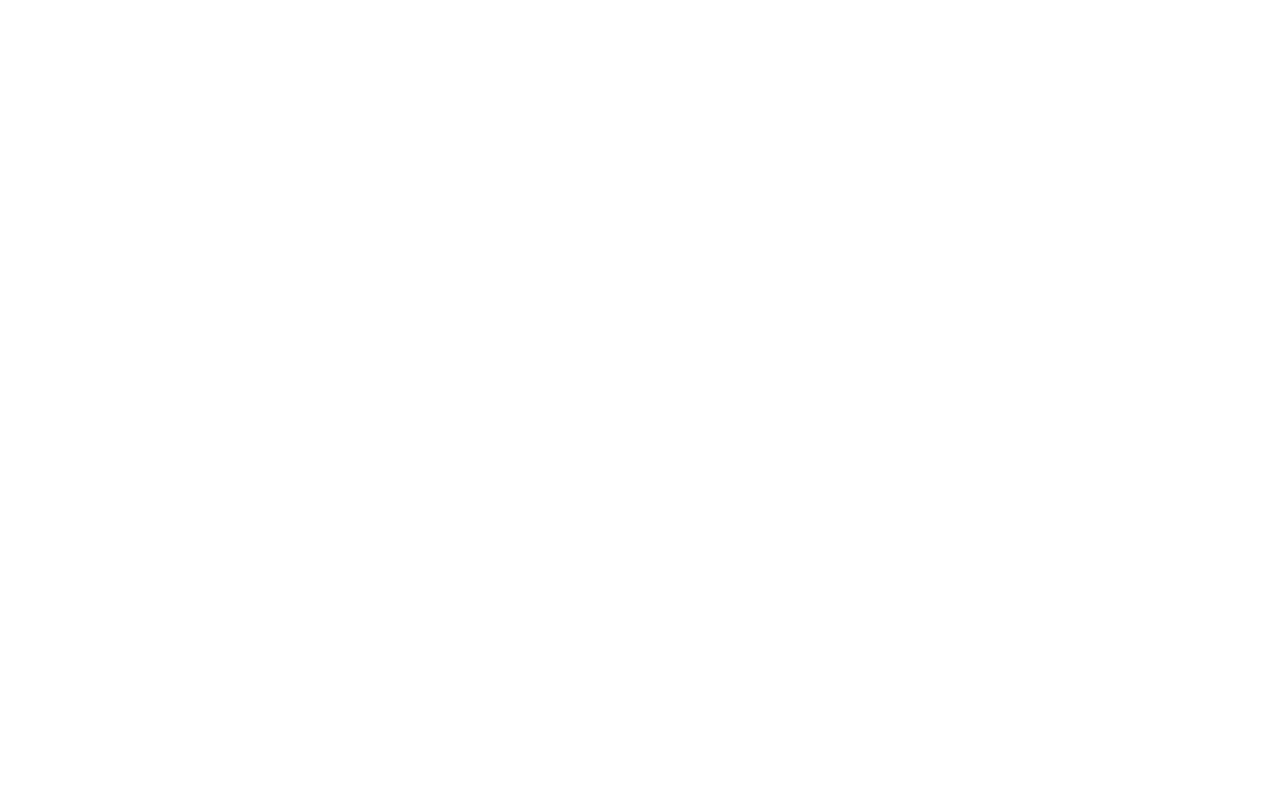
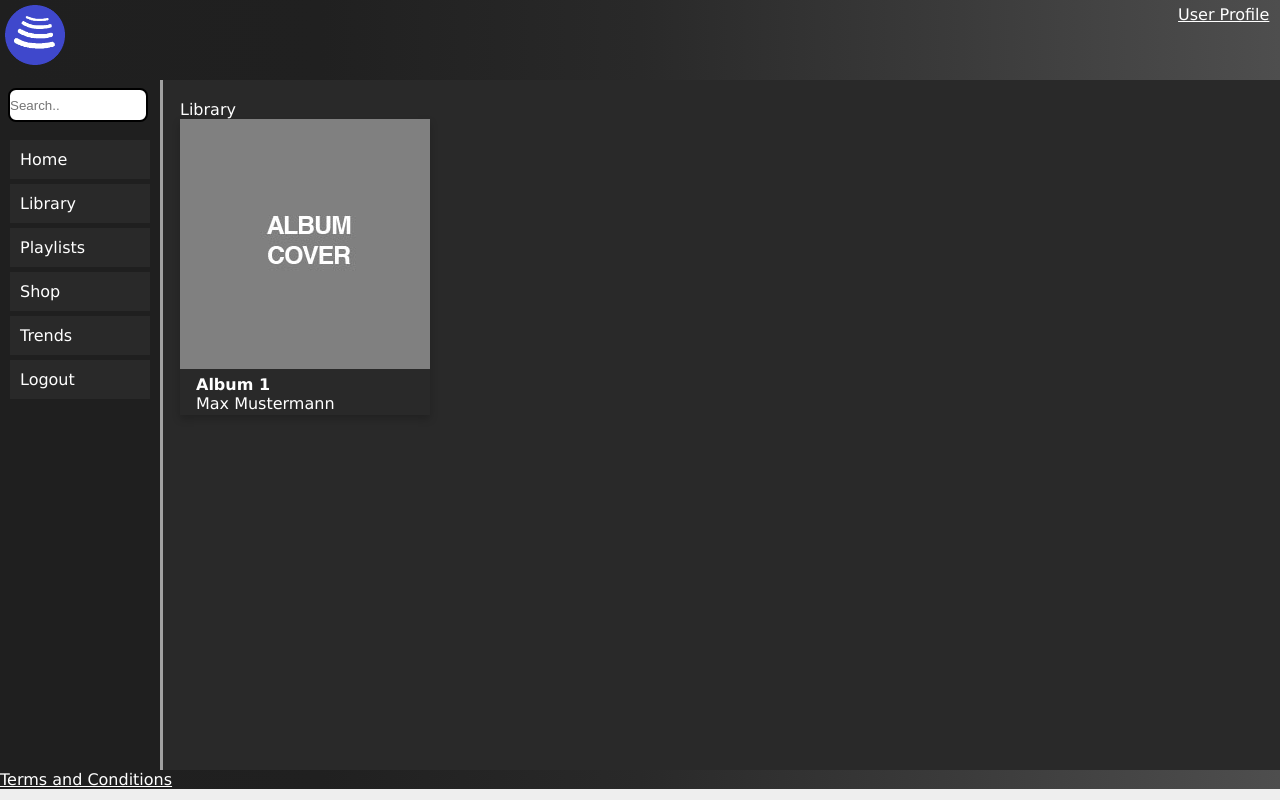
Before and after one commit to Niklas-Mezynski/fontys-prj1-2020-group-prj-2020-09, a PHP site: page /library.html in a window 1280 px wide. Before the commit the page is empty. Run offline with PHP 8.4, Linux system fonts and the light colour scheme.

Commit message:
Library Page

```diff
--- a/implementation/css/main.css
+++ b/implementation/css/main.css
@@ -133,3 +133,17 @@ tr#song:hover {
 img#cover {
 	margin: 20px;
 }
+
+.card {
+	width: 250px;
+	box-shadow: 0 4px 8px 0 rgba(0,0,0,0.2);
+	transition: 0.3s;
+  }
+
+.card:hover {
+	box-shadow: 0 8px 16px 0 rgba(0,0,0,0.2);
+  }
+
+.container {
+	padding: 2px 16px;
+  }
--- a/implementation/library.html
+++ b/implementation/library.html
@@ -1,2 +1,59 @@
+<!DOCTYPE html>
 <html>
+
+<head>
+	<title>Library</title>
+	<meta charset="UTF-8">
+	<link rel="stylesheet" href="css/main.css"><!-- link to stylesheet -->
+</head>
+
+<body>
+
+	<main>
+		<header>
+			<div class="column" id="logo"><img id="logo" src="img/Logo.png" alt="Songify" width="60" height="60" style="display: inline-block; ;"></div>
+			<div class="column" id="profileButton"><a href="profile.html">User Profile</a></div>
+		</header><!-- end of header -->
+
+		<aside>
+			<p></p>
+
+			<nav id="menu_v">
+				<form action="search.php" method="GET">
+					<input type="text" name="search" placeholder="Search.." id="searchbar">
+				</form>
+				<ul>
+					<li><a href="home.html">Home</a></li>
+					<li><a href="library.html">Library</a></li>
+					<li><a href="playlists.html">Playlists</a></li>
+					<li><a href="shop.html">Shop</a></li>
+					<li><a href="trends.html">Trends</a></li>
+					<li><a href="home.html">Logout</a></li>
+				</ul>
+			</nav><!-- end of nav -->
+		</aside>
+
+		<article>
+            <p>Library</p>
+            <p>
+                <div class="card">
+                <img src="img/albumcover-placeholder.jpg" alt="albumcover" style="width:100%">
+                <div class="container">
+                  <h4><b>Album 1</b></h4>
+                  <p>Max Mustermann</p>
+                </div>
+              </div></p>
+		</article><!-- end of article -->
+
+		<footer>
+			<p>
+				<a href="termsandconditions.html">Terms and Conditions</a>
+			</p>
+
+		</footer><!-- end of footer -->
+
+	</main><!-- end of main-container -->
+
+</body>
+
 </html>
```
